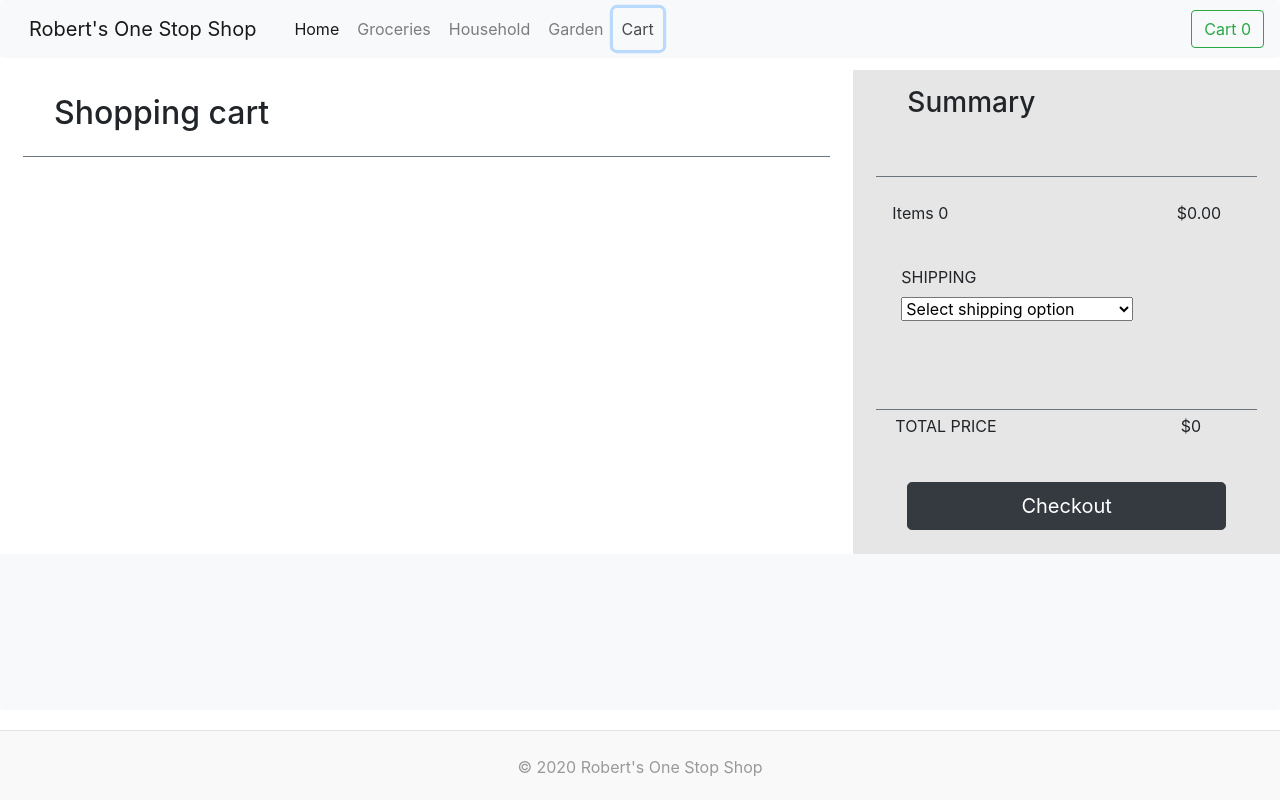
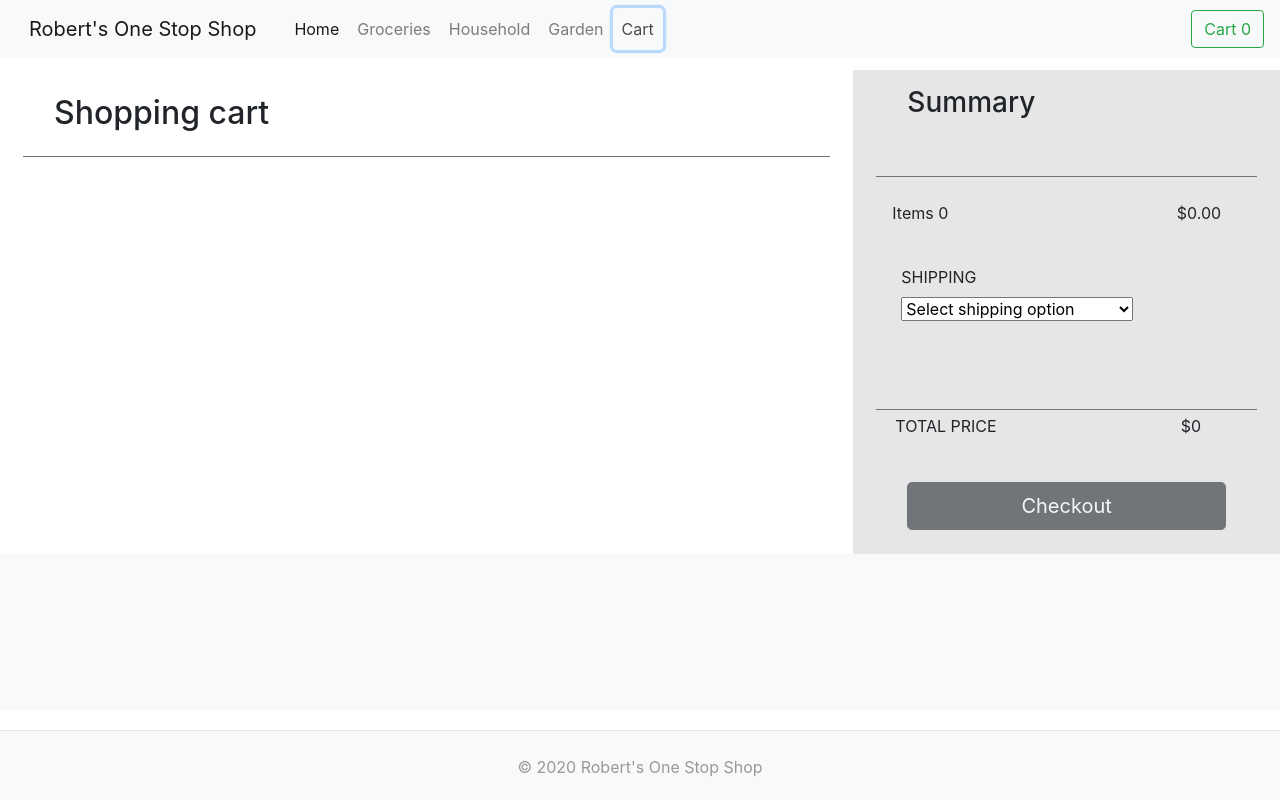
Before and after one commit to robscafe433/react-e-store, a React (Create React App) app: page / in a window 1280 px wide. Both pictures are taken after a click on the button "Cart". Built offline with nearby package versions, Linux system fonts and the light colour scheme; data requests are answered from the project's data file.

Commit message:
fix: disable the checkout button
Disables the checkout button if cartItems === 0 or target.value is NaN

```diff
--- a/src/components/Cart/ShippingCost.js
+++ b/src/components/Cart/ShippingCost.js
@@ -1,7 +1,8 @@
 import React from "react";
 
 const ShippingCost = (props) => {
-  const { shippingCost, setShippingCost } = props;
+  const { shippingCost, setShippingCost, setButtonDisable, cartItemsCount } =
+    props;
 
   return (
     <div>
@@ -9,6 +10,9 @@ const ShippingCost = (props) => {
         onChange={(e) => {
           const selectedShipping = e.target.value;
           setShippingCost(selectedShipping);
+          isNaN(e.target.value) || cartItemsCount === 0
+            ? setButtonDisable(true)
+            : setButtonDisable(false);
         }}
         value={shippingCost}
       >
--- a/src/components/Cart/Summary.js
+++ b/src/components/Cart/Summary.js
@@ -4,8 +4,15 @@ import "./Summary.css";
 import ShippingCost from "./ShippingCost";
 
 const Summary = (props) => {
-  const { cartItems, setPage, shippingCost, setShippingCost, cartItemsCount } =
-    props;
+  const {
+    cartItems,
+    setPage,
+    shippingCost,
+    setShippingCost,
+    cartItemsCount,
+    setButtonDisable,
+    buttonDisable,
+  } = props;
 
   const runningItemsBalance = cartItems.reduce(
     (a, c) => a + c.inCart * c.price,
@@ -48,6 +55,8 @@ const Summary = (props) => {
             <ShippingCost
               shippingCost={shippingCost}
               setShippingCost={setShippingCost}
+              setButtonDisable={setButtonDisable}
+              cartItemsCount={cartItemsCount}
             />
           </div>
         </div>
@@ -69,6 +78,7 @@ const Summary = (props) => {
             // onClick="document.location.href='./thankyou.html'"
             type="button"
             className="btn btn-dark btn-lg btn-block"
+            disabled={buttonDisable}
             onClick={() => setPage("thankyou")}
           >
             Checkout
--- a/src/pages/Checkout/checkout.js
+++ b/src/pages/Checkout/checkout.js
@@ -13,6 +13,8 @@ const Checkout = (props) => {
     shippingCost,
     setShippingCost,
     cartItemsCount,
+    setButtonDisable,
+    buttonDisable,
   } = props;
   {
     console.log("*** *** *** Inside Checkout Component");
@@ -33,6 +35,8 @@ const Checkout = (props) => {
             shippingCost={shippingCost}
             setShippingCost={setShippingCost}
             cartItemsCount={cartItemsCount}
+            setButtonDisable={setButtonDisable}
+            buttonDisable={buttonDisable}
           />
         </div>
       </div>
--- a/src/pages/Home/home.js
+++ b/src/pages/Home/home.js
@@ -22,6 +22,8 @@ function Home() {
   const [cartItems, setCartItems] = useState([]);
   let cartItemsCount = cartItems.reduce((p, c) => p + c.inCart, 0);
   console.log("component Home cartItemsCount: ", cartItemsCount);
+
+  const [buttonDisable, setButtonDisable] = useState(true);
 
   const onAdd = (product) => {
     const exist = cartItems.find((x) => x.id === product.id);
@@ -76,6 +78,8 @@ function Home() {
           shippingCost={shippingCost}
           setShippingCost={setShippingCost}
           cartItemsCount={cartItemsCount}
+          setButtonDisable={setButtonDisable}
+          buttonDisable={buttonDisable}
         />
       ) : (
         ""
```
